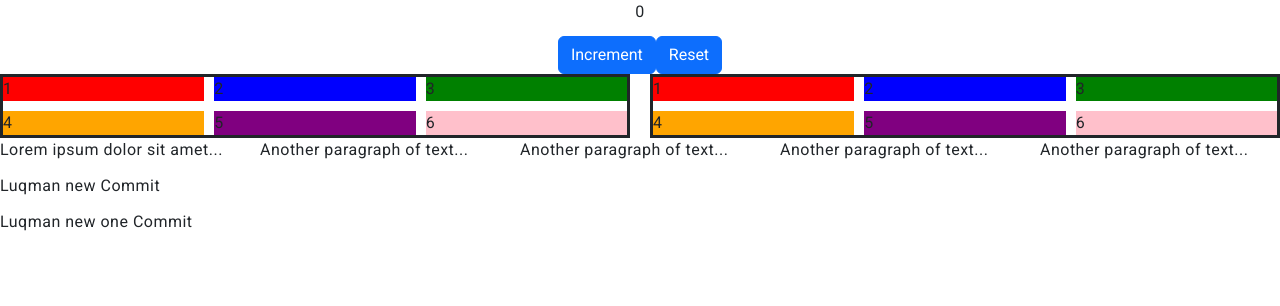
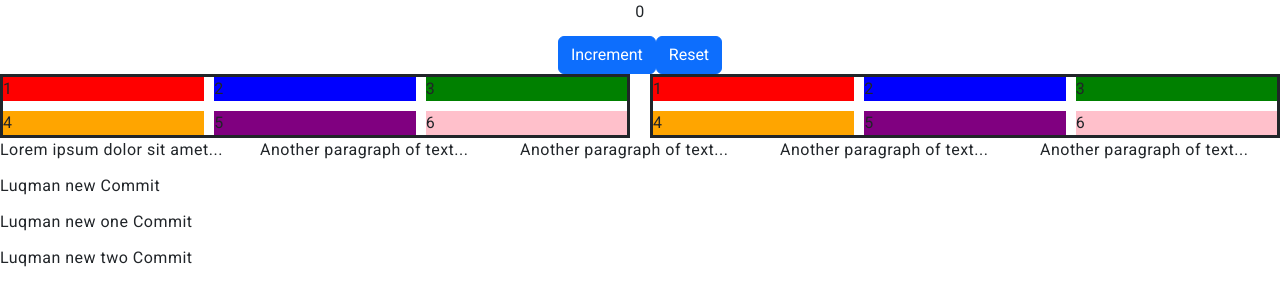
Before and after one commit to eduluqman11/lmsFront, an Angular app: page / in a window 1280 px wide. Shown: the top 306 px of the page. Built offline with nearby package versions, Linux system fonts and the light colour scheme.

Commit message:
two commit

```diff
--- a/src/app/app.component.html
+++ b/src/app/app.component.html
@@ -44,3 +44,4 @@
 
 <p>Luqman new Commit</p>
 <p>Luqman new one Commit</p>
+<p>Luqman new two Commit</p>
```
